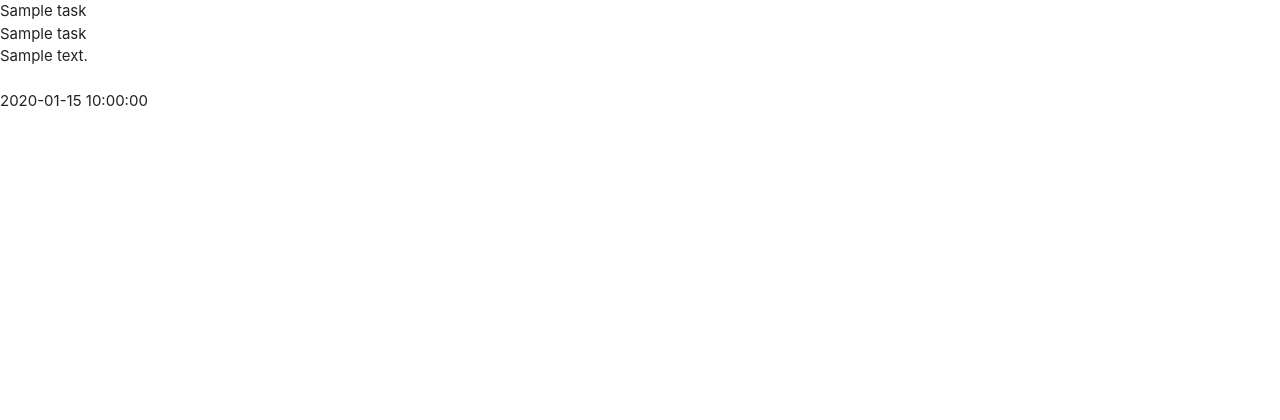
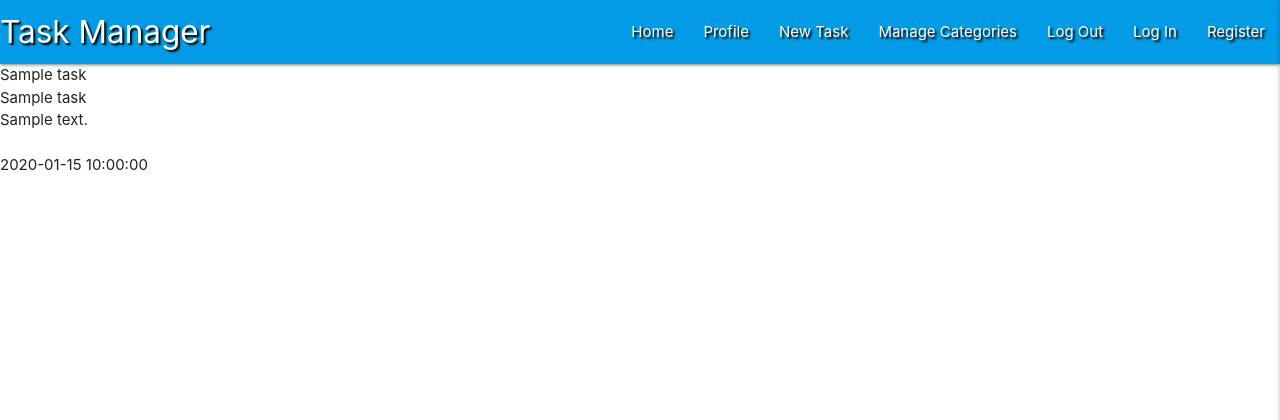
Before and after one commit to Pretro/flask_mini_project, a Flask app: page / in a window 1280 px wide. Shown: the top 420 px of the page. Run offline with Flask 2, Linux system fonts and the light colour scheme; a database or web service that is not in the repository returns one stand-in record (values such as "Sample title"); some libraries are stand-ins or nearby versions.

Commit message:
Add Materialize Navbar and Sidenav

```diff
--- a/static/css/style.css
+++ b/static/css/style.css
@@ -0,0 +1,3 @@
+.text-shadow {
+    text-shadow: 2px 2px 2px black;
+}
--- a/static/js/script.js
+++ b/static/js/script.js
@@ -0,0 +1,3 @@
+$(document).ready(function () {
+    $(".sidenav").sidenav({edge: "right"});
+});
--- a/templates/base.html
+++ b/templates/base.html
@@ -1,27 +1,64 @@
 <!DOCTYPE html>
 <html lang="en">
+
 <head>
     <meta charset="UTF-8">
     <meta name="viewport" content="width=device-width, initial-scale=1.0">
-     <link rel="stylesheet" href="https://cdnjs.cloudflare.com/ajax/libs/font-awesome/5.15.2/css/all.min.css"
-        integrity="sha512-HK5fgLBL+xu6dm/Ii3z4xhlSUyZgTT9tuc/hSrtw6uzJOvgRr2a9jyxxT1ely+B+xFAmJKVSTbpM/CuL7qxO8w==" crossorigin="anonymous" type="text/css">
-     <!-- Compiled and minified CSS -->
-     <link rel="stylesheet" href="https://cdnjs.cloudflare.com/ajax/libs/materialize/1.0.0/css/materialize.min.css" type="text/css">
-     <link rel="stylesheet" href="{{ url_for('static', filename='css/style.css')}}" type="text/css">
-     {% block styles %}
-     {% endblock %}
+    <link rel="stylesheet" href="https://cdnjs.cloudflare.com/ajax/libs/font-awesome/5.13.1/css/all.min.css"
+        integrity="sha512-xA6Hp6oezhjd6LiLZynuukm80f8BoZ3OpcEYaqKoCV3HKQDrYjDE1Gu8ocxgxoXmwmSzM4iqPvCsOkQNiu41GA=="
+        crossorigin="anonymous" type="text/css">
+    <link rel="stylesheet" href="https://cdnjs.cloudflare.com/ajax/libs/materialize/1.0.0/css/materialize.min.css"
+        type="text/css">
+    <link rel="stylesheet" href="{{ url_for('static', filename='css/style.css') }}" type="text/css">
+    {% block styles %}
+    {% endblock %}
     <title>Task Manager</title>
 </head>
+
 <body>
+
+    <header>
+        <!-- top navbar -->
+        <nav class="nav-extended text-shadow light-blue darken-1">
+            <div class="nav-wrapper">
+                <a href="{{ url_for('get_tasks') }}" class="brand-logo">Task Manager</a>
+                <a href="#" data-target="mobile-demo" class="sidenav-trigger right"><i class="fas fa-bars"></i></a>
+                <ul class="right hide-on-med-and-down">
+                    <li><a href="{{ url_for('get_tasks') }}">Home</a></li>
+                    <li><a href="#">Profile</a></li>
+                    <li><a href="#">New Task</a></li>
+                    <li><a href="#">Manage Categories</a></li>
+                    <li><a href="#">Log Out</a></li>
+                    <li><a href="#">Log In</a></li>
+                    <li><a href="#">Register</a></li>
+                </ul>
+            </div>
+        </nav>
+
+        <!-- mobile sidenav -->
+        <ul class="sidenav" id="mobile-demo">
+            <li>
+                <h4 class="center-align light-blue-text text-darken 4">Task Manager</h4>
+            </li>
+            <li><a href="{{ url_for('get_tasks') }}">Home</a></li>
+            <li><a href="#">Profile</a></li>
+            <li><a href="#">New Task</a></li>
+            <li><a href="#">Manage Categories</a></li>
+            <li><a href="#">Log Out</a></li>
+            <li><a href="#">Log In</a></li>
+            <li><a href="#">Register</a></li>
+        </ul>
+    </header>
+
     {% block content %}
     {% endblock %}
 
-    <script src="http://code.jquery.com/jquery-3.5.1.min.js"
+    <script src="https://code.jquery.com/jquery-3.5.1.min.js"
         integrity="sha256-9/aliU8dGd2tb6OSsuzixeV4y/faTqgFtohetphbbj0=" crossorigin="anonymous"></script>
-     <!-- Compiled and minified JavaScript -->
     <script src="https://cdnjs.cloudflare.com/ajax/libs/materialize/1.0.0/js/materialize.min.js"></script>
-    <script src="{{ url_for('static', filename='js/script.js')}}"></script>
+    <script src="{{ url_for('static', filename='js/script.js') }}"></script>
     {% block scripts %}
-     {% endblock %}
+    {% endblock %}
 </body>
+
 </html>
```
